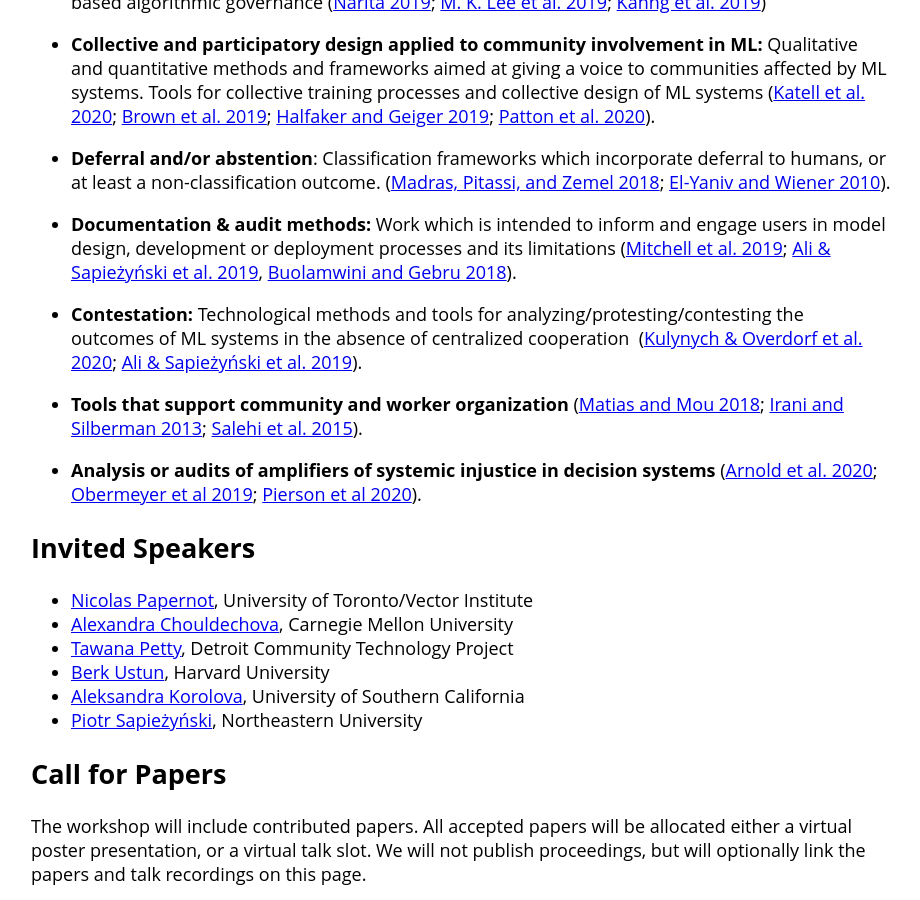
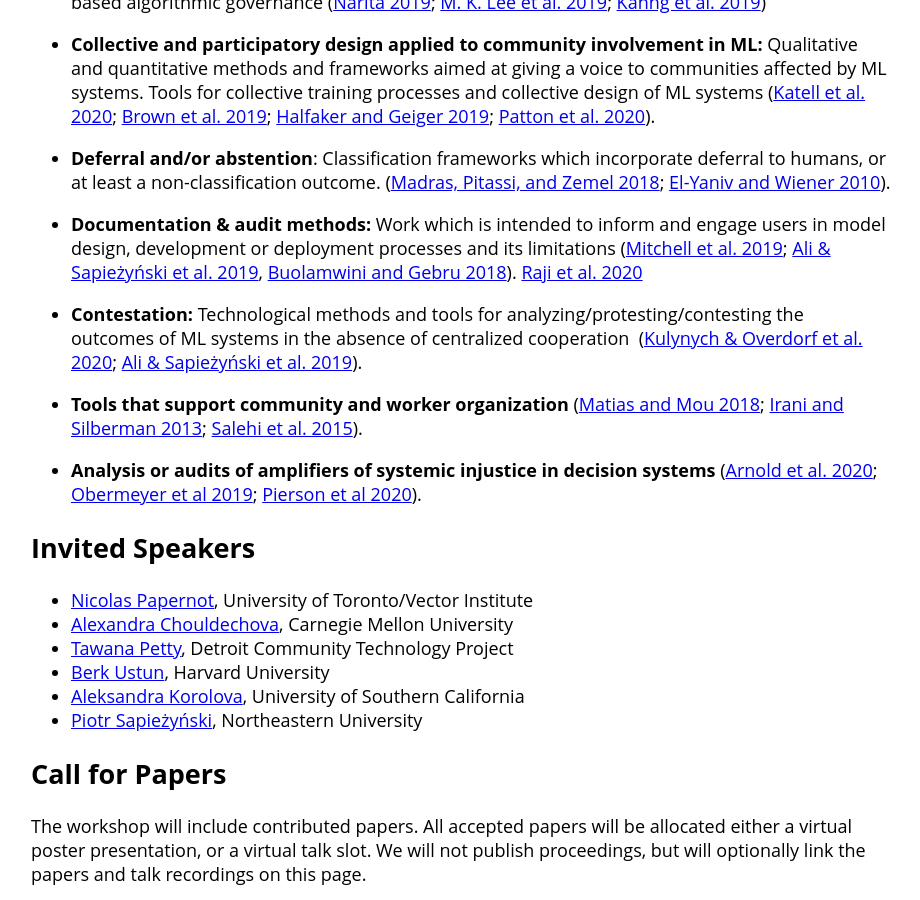
Before and after one commit to participatoryml/participatoryml.github.io, a Jekyll site: the page built from index.md, in a window 1280 px wide and 900 px high, scrolled down 1015 px. Shown: the whole window, without its empty margins (179-1099 px from the left). Built offline with Jekyll 4.4.1, drawn with Linux system fonts in a browser that asks for light colours.

Commit message:
Add 'Closing the AI Accountability Gap'

```diff
--- a/index.md
+++ b/index.md
@@ -76,6 +76,7 @@ limited to:
     ([Mitchell et al. 2019](https://arxiv.org/abs/1810.03993);
     [Ali & Sapieżyński et al. 2019](https://arxiv.org/abs/1904.02095),
     [Buolamwini and Gebru 2018](http://proceedings.mlr.press/v81/buolamwini18a.html?mod=article_inline)).
+    [Raji et al. 2020](https://arxiv.org/abs/2001.00973)
 
 -   **Contestation:** Technological methods and tools for
     analyzing/protesting/contesting the outcomes of ML systems in the
```
